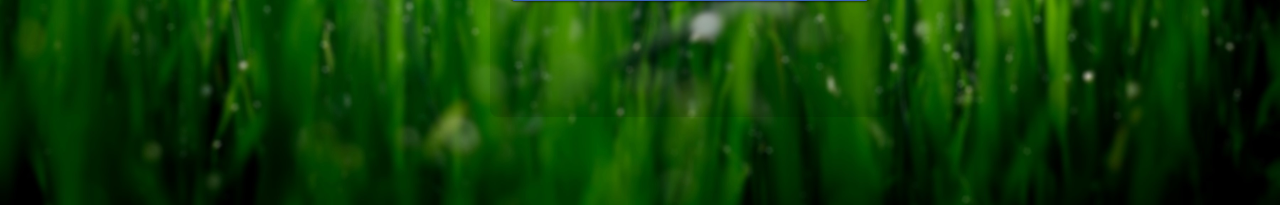
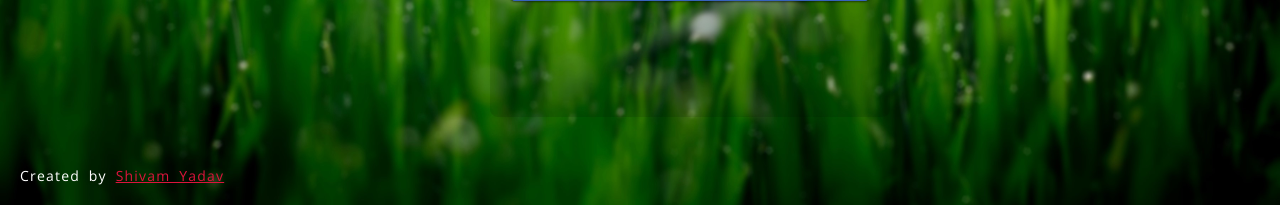
Before and after one commit to sudoshivam/crop-prediction-model, a Flask app: page / in a window 1280 px wide. Shown: the part 603-808 px from the top of the page. Run offline with Flask 2, Linux system fonts and the light colour scheme; parts of the project's set-up code (start-up, migrations or seed data) failed here and were passed over.

Commit message:
Update UI

```diff
--- a/static/css/style.css
+++ b/static/css/style.css
@@ -68,3 +68,28 @@ input {
 	transition: box-shadow .5s ease;
 }
 input:focus { box-shadow: inset 0 -5px 45px rgba(100,100,100,0.4), 0 1px 1px rgba(255,255,255,0.2); }
+
+.footer {
+	position:fixed;
+	bottom:0;
+	left:0;
+	width:100%;
+	height: 45px;
+  }
+
+.footer-text {
+	font-size:14px;
+	padding-left:20px;
+	float:left;
+	word-spacing:4px;
+  }
+
+a.menu:link {color: crimson;}
+
+a.menu:hover {
+	text-decoration: none;
+	background-color:crimson;
+	font-size:14px;
+	background-color: rgba(255, 255, 255, 0.358);
+	border-radius: 4px;
+  }
--- a/templates/index.html
+++ b/templates/index.html
@@ -36,6 +36,11 @@
 
  </div>
 
+<div class="footer">
+  <p class="footer-text">
+    Created by <a href="https://github.com/sudoshivam" class="menu"><span style="cursor: pointer">Shivam Yadav</span></a>
+  </p>
+</div>
 
 </body>
 </html>
```
